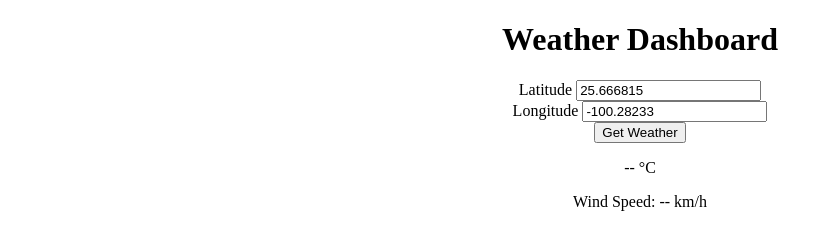
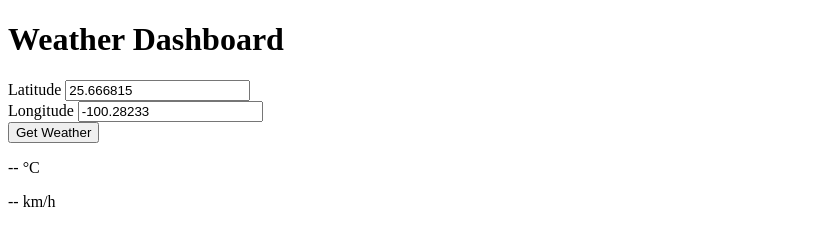
Before and after one commit to JonathanCaixba/Api_Weather-LAB, a plain HTML site: page index.html in a window 1280 px wide. Shown: the whole page, without its empty margins (0-833 px from the left). Drawn offline with Linux system fonts and the light colour scheme.

Commit message:
feat: Se actualiza el código html

```diff
--- a/index.html
+++ b/index.html
@@ -9,7 +9,7 @@
 <body>
 
     <main class="weather-container">
-        <center><h1>Weather Dashboard</h1>
+        <h1>Weather Dashboard</h1>
 
         <div class="input-group">
             <label for="latitude-input">Latitude</label>
@@ -27,9 +27,8 @@
 
         <div id="weather-result" class="result-box hidden">
             <p><span id="temp-display">--</span> °C</p>
-            <p>Wind Speed: <span id="wind-display">--</span> km/h</p>
+            <p><span id="wind-display">--</span> km/h</p>
         </div>
-        </center>
     </main>
 
     <script src="script.js"></script>
```
